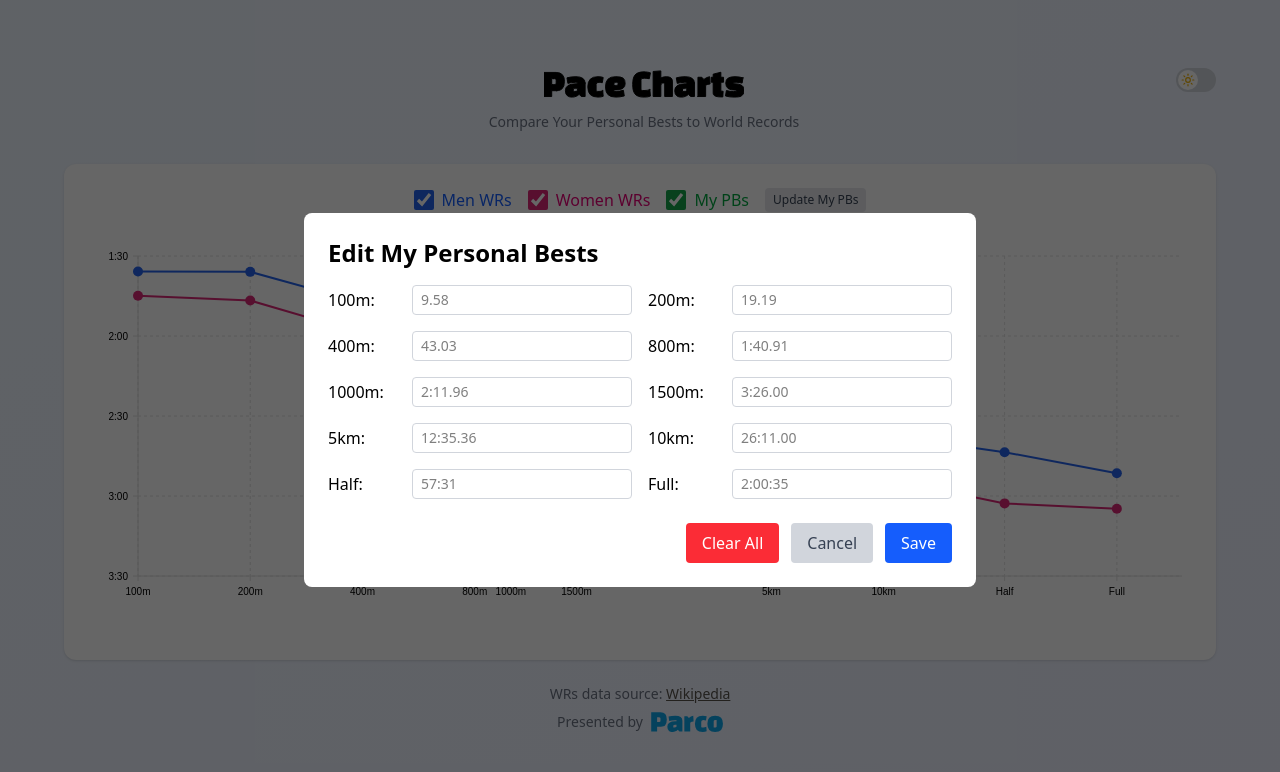
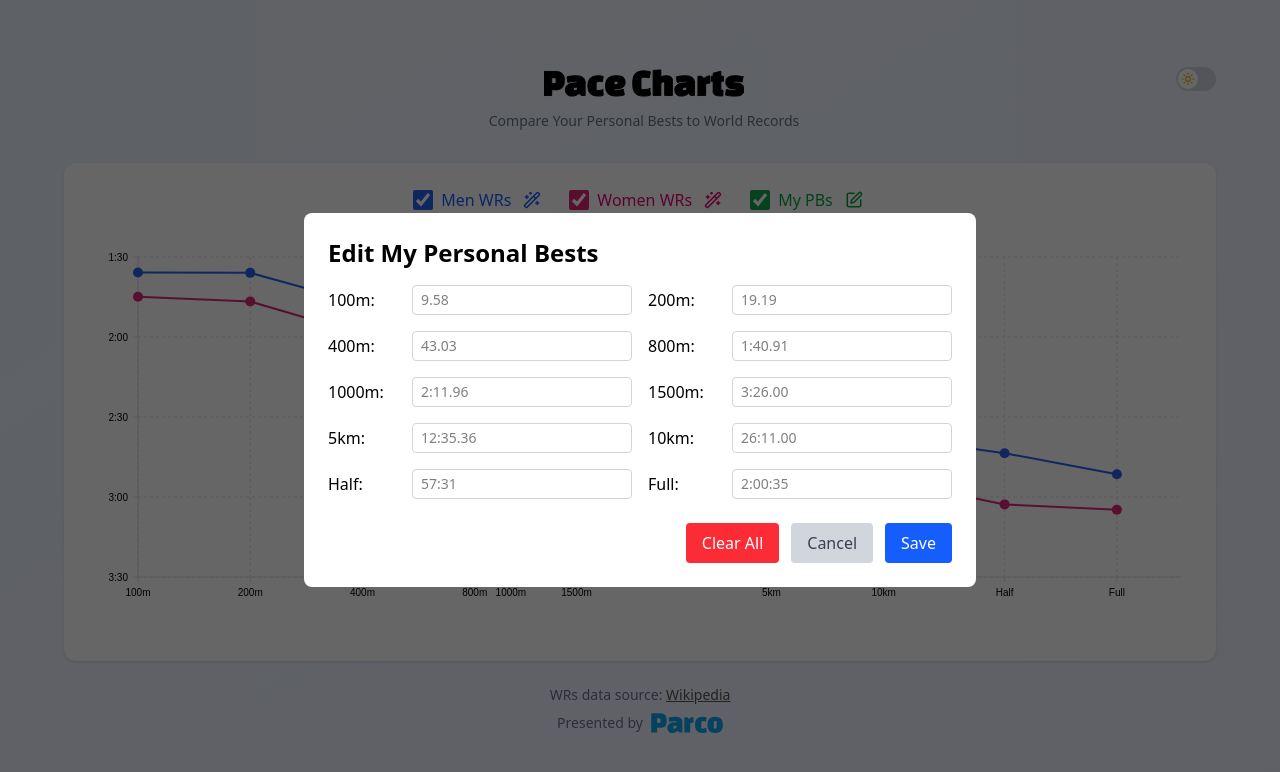
Before and after one commit to loddit/pace-charts, a React (Vite) app: page / in a window 1280 px wide. Both pictures are taken after a click on the label "My PBs". Shown: the top 772 px of the page. Built offline with nearby package versions, Linux system fonts and the light colour scheme.

Commit message:
add magic wand to change speed of WRs

```diff
--- a/src/App.tsx
+++ b/src/App.tsx
@@ -15,6 +15,10 @@ const AthleticsRecordsChart: React.FC = () => {
   const [myRecords, setMyRecords] = useState<MyRecords>({});
   const [editingRecords, setEditingRecords] = useState<MyRecords>({});
   const [isDark, setIsDark] = useState<boolean>(false);
+  const [maleSpeedFactor, setMaleSpeedFactor] = useState<number>(100);
+  const [femaleSpeedFactor, setFemaleSpeedFactor] = useState<number>(100);
+  const [showMaleSlider, setShowMaleSlider] = useState<boolean>(false);
+  const [showFemaleSlider, setShowFemaleSlider] = useState<boolean>(false);
 
   // Load from localStorage
   useEffect(() => {
@@ -91,8 +95,8 @@ const AthleticsRecordsChart: React.FC = () => {
   };
 
   // Process data
-  const maleData = processData(worldRecords.male, 'male');
-  const femaleData = processData(worldRecords.female, 'female');
+  const maleData = processData(worldRecords.male, 'male', maleSpeedFactor);
+  const femaleData = processData(worldRecords.female, 'female', femaleSpeedFactor);
   const myData = processMyRecords(myRecords);
 
   // Combine data based on toggles
@@ -157,11 +161,18 @@ const AthleticsRecordsChart: React.FC = () => {
             showMale={showMale}
             showFemale={showFemale}
             showMyPBs={showMyPBs}
-            isDark={isDark}
+            maleSpeedFactor={maleSpeedFactor}
+            femaleSpeedFactor={femaleSpeedFactor}
+            showMaleSlider={showMaleSlider}
+            showFemaleSlider={showFemaleSlider}
             onMaleToggle={setShowMale}
             onFemaleToggle={setShowFemale}
             onMyPBsToggle={handleMyPBsToggle}
             onUpdateMyPBs={openModal}
+            onMaleSpeedFactorChange={setMaleSpeedFactor}
+            onFemaleSpeedFactorChange={setFemaleSpeedFactor}
+            onToggleMaleSlider={() => setShowMaleSlider(!showMaleSlider)}
+            onToggleFemaleSlider={() => setShowFemaleSlider(!showFemaleSlider)}
           />
 
           <PaceChart
--- a/src/components/ControlPanel.tsx
+++ b/src/components/ControlPanel.tsx
@@ -1,29 +1,70 @@
 import React from 'react';
+import { Edit, WandSparkles } from 'lucide-react';
+
+// CSS for custom slider styling
+const sliderStyles = `
+  .slider::-webkit-slider-thumb {
+    appearance: none;
+    height: 16px;
+    width: 16px;
+    border-radius: 50%;
+    background: currentColor;
+    cursor: pointer;
+    box-shadow: 0 2px 4px rgba(0, 0, 0, 0.2);
+  }
+
+  .slider::-moz-range-thumb {
+    height: 16px;
+    width: 16px;
+    border-radius: 50%;
+    background: currentColor;
+    cursor: pointer;
+    border: none;
+    box-shadow: 0 2px 4px rgba(0, 0, 0, 0.2);
+  }
+`;
 
 interface ControlPanelProps {
   showMale: boolean;
   showFemale: boolean;
   showMyPBs: boolean;
-  isDark: boolean;
+  maleSpeedFactor: number;
+  femaleSpeedFactor: number;
+  showMaleSlider: boolean;
+  showFemaleSlider: boolean;
   onMaleToggle: (checked: boolean) => void;
   onFemaleToggle: (checked: boolean) => void;
   onMyPBsToggle: (checked: boolean) => void;
   onUpdateMyPBs: () => void;
+  onMaleSpeedFactorChange: (factor: number) => void;
+  onFemaleSpeedFactorChange: (factor: number) => void;
+  onToggleMaleSlider: () => void;
+  onToggleFemaleSlider: () => void;
 }
 
 export const ControlPanel: React.FC<ControlPanelProps> = ({
   showMale,
   showFemale,
   showMyPBs,
-  isDark,
+  maleSpeedFactor,
+  femaleSpeedFactor,
+  showMaleSlider,
+  showFemaleSlider,
   onMaleToggle,
   onFemaleToggle,
   onMyPBsToggle,
-  onUpdateMyPBs
+  onUpdateMyPBs,
+  onMaleSpeedFactorChange,
+  onFemaleSpeedFactorChange,
+  onToggleMaleSlider,
+  onToggleFemaleSlider
 }) => {
   return (
-    <div className="flex flex-col sm:flex-row justify-center items-center gap-2 sm:gap-4 mb-4 sm:mb-6">
-      <div className="flex flex-wrap justify-center items-center gap-3 sm:gap-4">
+    <>
+      <style>{sliderStyles}</style>
+      <div className="flex flex-col justify-center items-center gap-4 mb-4 sm:mb-6">
+      <div className="flex flex-wrap justify-center items-center gap-4 sm:gap-6">
+        <div className="flex flex-col items-center gap-2">
           <label className="flex items-center gap-2 cursor-pointer">
             <input
               type="checkbox"
@@ -37,8 +78,41 @@ export const ControlPanel: React.FC<ControlPanelProps> = ({
             <span className="font-medium text-sm sm:text-base text-blue-600">
               Men WRs
             </span>
+            {showMale && (
+              <button
+                onClick={onToggleMaleSlider}
+                className={`text-blue-600 hover:bg-blue-50 p-1 rounded transition-colors ${
+                  showMaleSlider ? 'bg-blue-50' : ''
+                }`}
+                title="Adjust speed factor"
+              >
+                <WandSparkles size={18}/>
+              </button>
+            )}
           </label>
 
+          {showMale && showMaleSlider && (
+            <div className="flex items-center gap-2 px-2 py-1 bg-blue-50 rounded-lg">
+              <span className="text-xs text-blue-600 font-medium">Speed:</span>
+              <input
+                type="range"
+                min="20"
+                max="100"
+                value={maleSpeedFactor}
+                onChange={(e) => onMaleSpeedFactorChange(Number(e.target.value))}
+                className="w-20 h-2 bg-blue-200 rounded-lg appearance-none cursor-pointer slider"
+                style={{
+                  background: `linear-gradient(to right, #2563eb 0%, #2563eb ${maleSpeedFactor}%, #cbd5e1 ${maleSpeedFactor}%, #cbd5e1 100%)`
+                }}
+              />
+              <span className="text-xs text-blue-600 font-medium min-w-[35px]">
+                {maleSpeedFactor}%
+              </span>
+            </div>
+          )}
+        </div>
+
+        <div className="flex flex-col items-center gap-2">
           <label className="flex items-center gap-2 cursor-pointer">
             <input
               type="checkbox"
@@ -52,8 +126,41 @@ export const ControlPanel: React.FC<ControlPanelProps> = ({
             <span className="font-medium text-sm sm:text-base text-pink-600">
               Women WRs
             </span>
+            {showFemale && (
+              <button
+                onClick={onToggleFemaleSlider}
+                className={`text-pink-600 hover:bg-pink-50 p-1 rounded transition-colors ${
+                  showFemaleSlider ? 'bg-pink-50' : ''
+                }`}
+                title="Adjust speed factor"
+              >
+                <WandSparkles size={18}/>
+              </button>
+            )}
           </label>
 
+          {showFemale && showFemaleSlider && (
+            <div className="flex items-center gap-2 px-2 py-1 bg-pink-50 rounded-lg">
+              <span className="text-xs text-pink-600 font-medium">Speed:</span>
+              <input
+                type="range"
+                min="20"
+                max="100"
+                value={femaleSpeedFactor}
+                onChange={(e) => onFemaleSpeedFactorChange(Number(e.target.value))}
+                className="w-20 h-2 bg-pink-200 rounded-lg appearance-none cursor-pointer slider"
+                style={{
+                  background: `linear-gradient(to right, #db2777 0%, #db2777 ${femaleSpeedFactor}%, #cbd5e1 ${femaleSpeedFactor}%, #cbd5e1 100%)`
+                }}
+              />
+              <span className="text-xs text-pink-600 font-medium min-w-[35px]">
+                {femaleSpeedFactor}%
+              </span>
+            </div>
+          )}
+        </div>
+
+        <div className="flex flex-col items-center gap-2">
           <label className="flex items-center gap-2 cursor-pointer">
             <input
               type="checkbox"
@@ -67,21 +174,19 @@ export const ControlPanel: React.FC<ControlPanelProps> = ({
             <span className="font-medium text-sm sm:text-base text-green-600">
               My PBs
             </span>
-        </label>
-
             {showMyPBs && (
               <button
                 onClick={onUpdateMyPBs}
-            className={`text-xs px-2 py-1 rounded transition-all ${
-              isDark
-                ? "bg-gray-700 hover:bg-gray-600 text-gray-200"
-                : "bg-gray-200 hover:bg-gray-300 text-gray-700"
-            }`}
+                className='text-green-600 hover:bg-green-50 p-1 rounded transition-colors'
+                title="Edit personal bests"
               >
-            Update My PBs
+                <Edit size={18}/>
               </button>
             )}
+          </label>
         </div>
       </div>
+    </div>
+    </>
   );
 };
--- a/src/utils/dataProcessing.ts
+++ b/src/utils/dataProcessing.ts
@@ -3,13 +3,15 @@ import { distanceLabels } from '../data/worldRecords';
 import { timeStringToSeconds, calculatePace } from './timeUtils';
 
 // Process data: calculate pace and log distance
-export const processData = (records: WorldRecord[], category: 'male' | 'female'): ProcessedRecord[] => {
+export const processData = (records: WorldRecord[], category: 'male' | 'female', speedFactor: number = 100): ProcessedRecord[] => {
   return records.map(record => {
     const timeSeconds = timeStringToSeconds(record.time);
-    const pace = calculatePace(record.distance, timeSeconds);
+    // Apply speed factor (lower percentage = slower time)
+    const adjustedTimeSeconds = timeSeconds * (100 / speedFactor);
+    const pace = calculatePace(record.distance, adjustedTimeSeconds);
     return {
       ...record,
-      timeSeconds,
+      timeSeconds: adjustedTimeSeconds,
       pace,
       logDistance: Math.log10(record.distance),
       displayDistance: distanceLabels[record.distance] || `${record.distance}m`,
```
Lines whose indentation alone changed are shown as unchanged.
